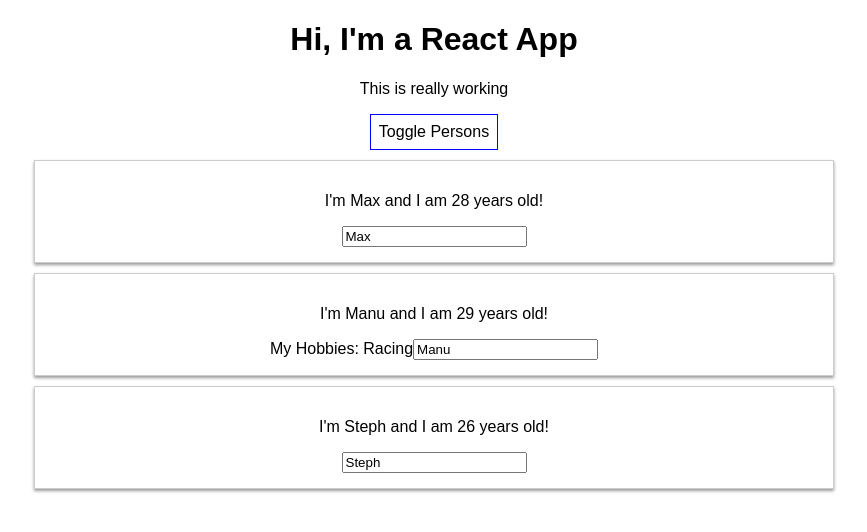
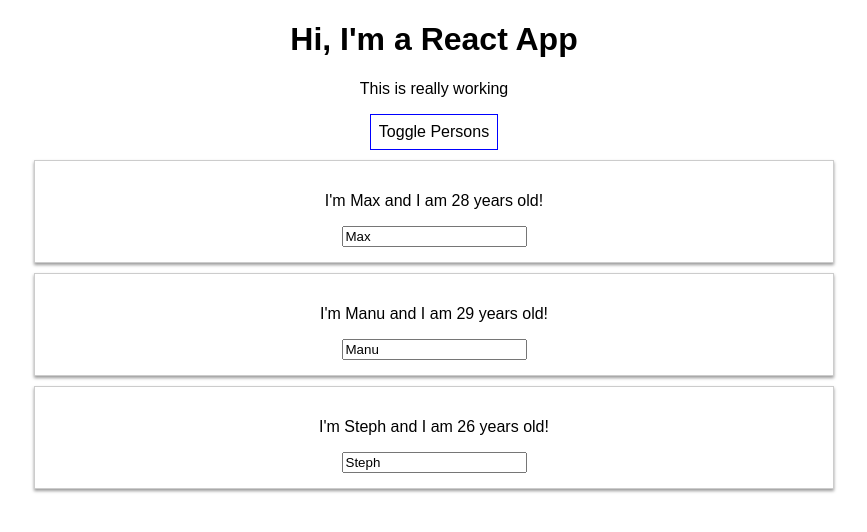
Before and after one commit to tabaremmanuel/react-complete-guide, a React (Create React App) app: page / in a window 1280 px wide. Both pictures are taken after a click on the button "Toggle Persons". Shown: the top 532 px of the page, without its empty margins (206-1073 px from the left). Built offline with nearby package versions, Linux system fonts and the light colour scheme.

Commit message:
conditional lists

```diff
--- a/src/App.js
+++ b/src/App.js
@@ -5,40 +5,44 @@
 class App extends Component {
   state = {
     persons: [
-      { name: "Max", age: 28 },
-      { name: "Manu", age: 29 },
-      { name: "Steph", age: 26 }
+      { id: "ffasd", name: "Max", age: 28 },
+      { id: "gasfsdf", name: "Manu", age: 29 },
+      { id: "asdagsag", name: "Steph", age: 26 }
     ],
     otherState: "some other value",
     showPersons: false
-  };
+  }
 
-  switchNameHandler = newName => {
-    // console.log('This was clicked!');
-    // this.state.persons[0].name = 'Xam';
-    this.setState({
-      persons: [
-        { name: newName, age: 28 },
-        { name: "Manu", age: 29 },
-        { name: "Stephon", age: 26 }
-      ]
+  deletePersonHandler = (personIndex) => {
+    // const persons = this.state.persons.slice();
+    const persons = [...this.state.persons];
+    persons.splice(personIndex, 1);
+    this.setState({persons: persons});
+  }
+
+  nameChangeHandler = ( event, id ) => {
+    const personIndex = this.state.persons.findIndex(p => {
+      return p.id === id;
     });
-  };
 
-  nameChangeHandler = event => {
-    this.setState({
-      persons: [
-        { name: "Max", age: 28 },
-        { name: event.target.value, age: 29 },
-        { name: "Stephon", age: 26 }
-      ]
-    });
-  };
+    const person = {
+      ...this.state.persons[personIndex]
+    };
+
+    // const person = Object.assign({}, this.state.persons[personIndex]);
+
+    person.name = event.target.value;
+
+    const persons = [...this.state.persons];
+    persons[personIndex] = person;
+
+    this.setState( {persons: persons} );
+  }
 
   togglePersonsHandler = () => {
     const doesShow = this.state.showPersons;
     this.setState({showPersons: !doesShow});
-  };
+  }
 
   render() {
     const style = {
@@ -54,24 +58,14 @@
     if( this.state.showPersons ){
       persons = (
         <div>
-          <Person
-            name={this.state.persons[0].name}
-            age={this.state.persons[0].age}
-          />
-
-          <Person
-            changed={this.nameChangeHandler}
-            click={this.switchNameHandler.bind(this, "Maxine")}
-            name={this.state.persons[1].name}
-            age={this.state.persons[1].age}
-          >
-            My Hobbies: Racing
-          </Person>
-
-          <Person
-            name={this.state.persons[2].name}
-            age={this.state.persons[2].age}
-          />
+          {this.state.persons.map((person, index) => {
+            return <Person
+              click={this.deletePersonHandler.bind(this,index)}
+              name={person.name}
+              age={person.age}
+              key={person.id}
+              changed={event => this.nameChangeHandler(event, person.id)} />
+          })}
         </div>
       );
     }
```
